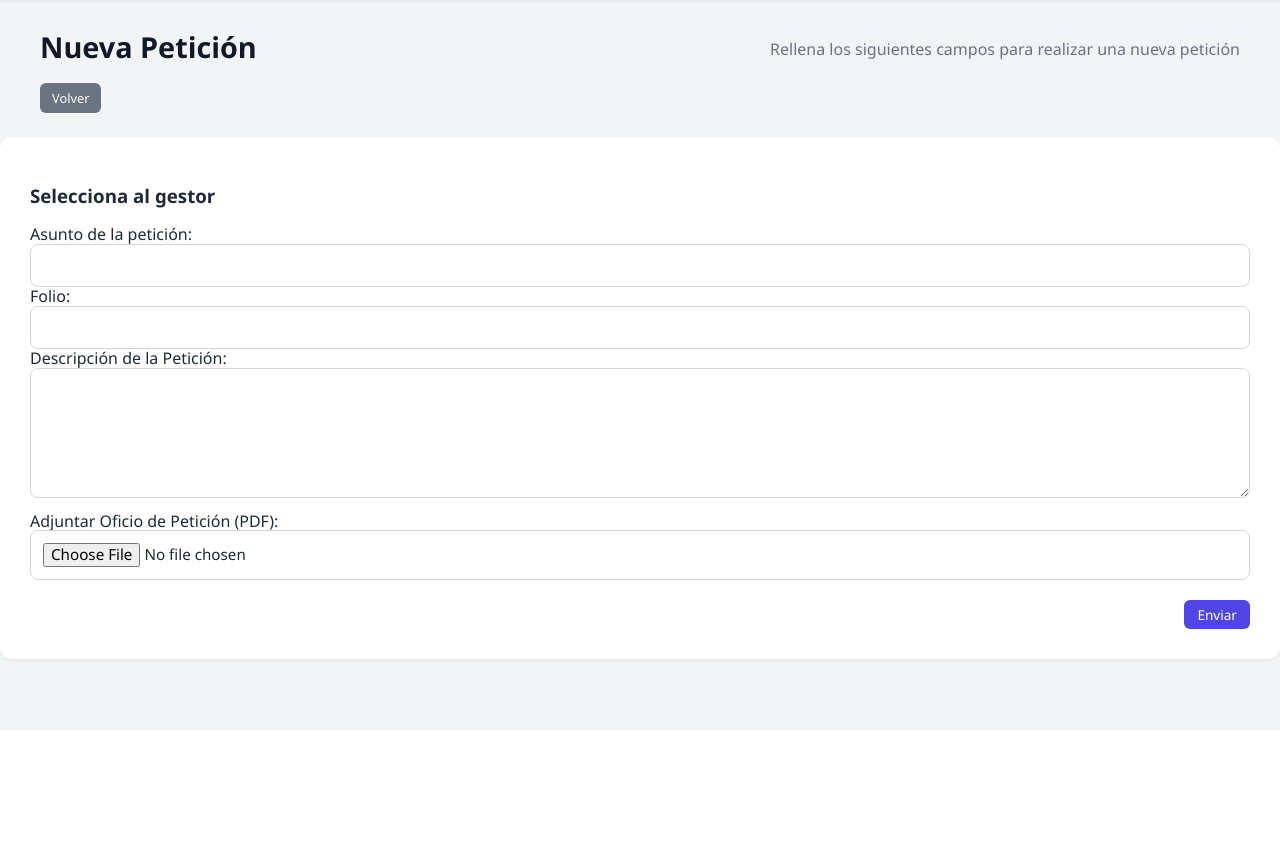
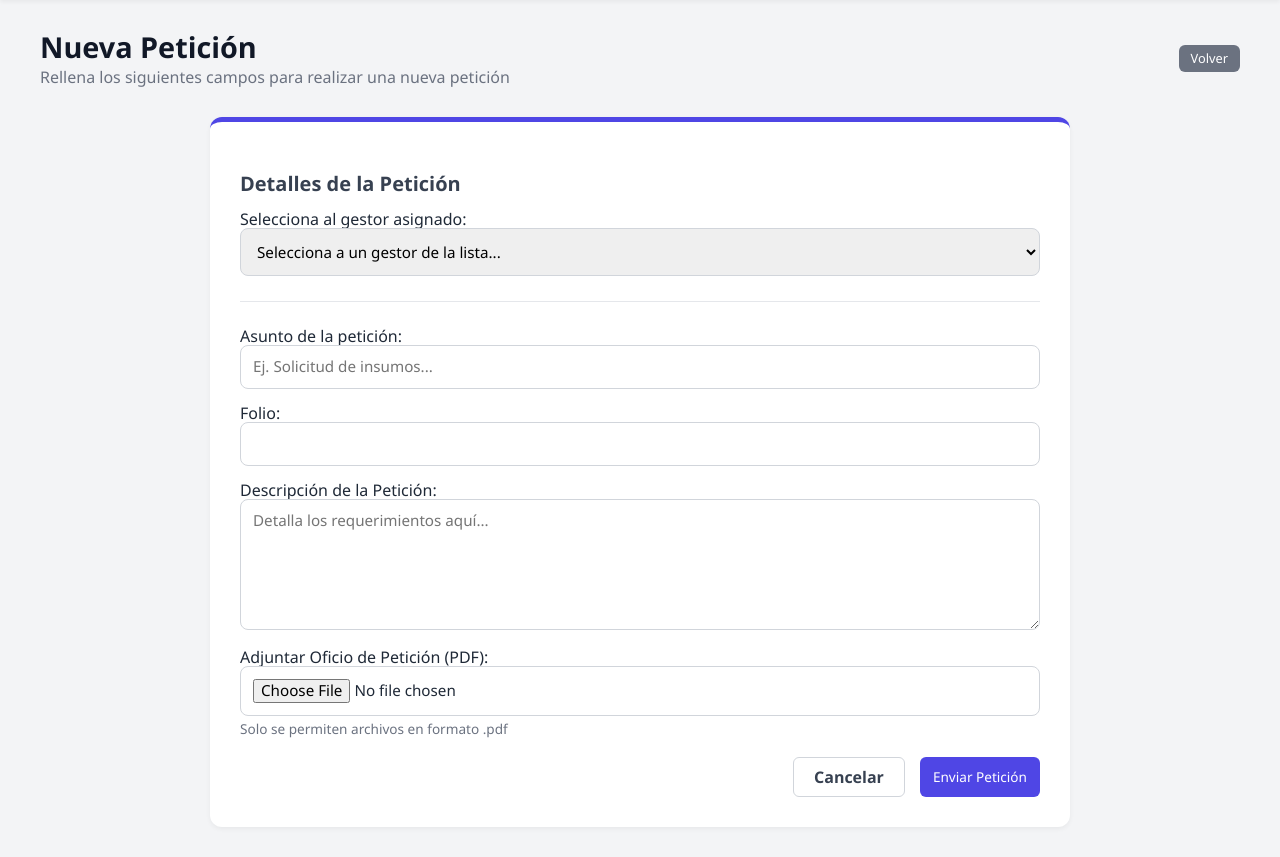
Before and after one commit to BrandonCVale/AMH_SISTEMA_OFICIOS, a Flask app: page /oficios/nueva_peticion_subdirector in a window 1280 px wide. Shown: the part 70-927 px from the top of the page. Before the commit the page ends 735 px from the top, so only its background shows below. Run offline with Flask 3, Linux system fonts and the light colour scheme; the visitor is signed in with stand-in values (Sample User, id 1); data that the repository does not hold is empty.

Commit message:
Interfaz de peticiones de subdirector hecha. Falta la logica

```diff
--- a/app/models/oficio.py
+++ b/app/models/oficio.py
@@ -288,7 +288,7 @@ def obtener_kpis_subdirector(id_usuario, id_area):
         WHERE
             id_area_asignada = %s;
         """
-        cursor.execute(sql_recibidos, (id_area, ))
+        cursor.execute(sql_recibidos, (id_area,))
         conteo_kpis["Recibidos"] = cursor.fetchone()["recibidos"]
 
         # 2. Por asignar
@@ -695,3 +695,28 @@ def guardar_archivo_peticion_db(
         VALUES (%s, %s, %s, %s, %s)
     """
     cursor.execute(sql, (id_peticion, id_usuario, nombre, ruta, extension))
+
+
+def obtener_a_todos_los_gestores():
+    """Regresa una lista con todos los usuarios de tipo gestor"""
+    conexion = obtener_conexion()
+
+    sql = """
+        SELECT
+            id_usuario,
+            nombre_completo,
+            correo_electronico,
+            activo
+        FROM
+            usuarios
+        WHERE
+            id_rol = 1;
+    """
+
+    try:
+        with conexion.cursor() as cursor:
+            cursor.execute(sql)
+            return cursor.fetchall()
+    except Exception as e:
+        print(f"Error al obtener la lista de gestores: {e}")
+        return None
--- a/app/routes/oficios.py
+++ b/app/routes/oficios.py
@@ -24,6 +24,7 @@ from app.models.oficio import (
     registrar_respuesta_peticion_db,
     obtener_kpis_jud,
     obtener_oficios_atendidos_del_subdirector,
+    obtener_a_todos_los_gestores,
 )
 from app.models.usuario import obtener_juds_por_area, buscar_usuario_por_id
 
@@ -325,6 +326,8 @@ def nueva_peticion():
 @bp_oficios.route("/nueva_peticion_subdirector", methods=["GET", "POST"])
 @login_required
 def nueva_peticion_subdirector():
+    lista_gestores = obtener_a_todos_los_gestores()
+
     if request.method == "POST":
         formulario = {
             "asunto": request.form["asunto"],
@@ -344,7 +347,11 @@ def nueva_peticion_subdirector():
         else:
             flash(mensaje, "error")
 
-    return render_template("oficios/peticion_subdirector.html", usuario=current_user)
+    return render_template(
+        "oficios/peticion_subdirector.html",
+        usuario=current_user,
+        gestores=lista_gestores,
+    )
 
 
 @bp_oficios.route(
--- a/app/services/oficio_service.py
+++ b/app/services/oficio_service.py
@@ -350,7 +350,9 @@ class ServicioOficio:
         """Guarda una peticion del subdirector en la tabla 'peticiones' y su archivo en 'archivos_peticion'."""
         conexion = obtener_conexion()
         try:
-            # Obtener gestor/es
+            # Insertar peticion
+            # conexion.begin()
+            # with conexion.cursor() as cursor:
             pass
         except IntegrityError:
             conexion.rollback()
--- a/app/templates/oficios/peticion_subdirector.html
+++ b/app/templates/oficios/peticion_subdirector.html
@@ -2,6 +2,7 @@
 {% block titulo %}
 Peticiones Subdirector
 {% endblock titulo %}
+
 {% block css_adicional %}
 <link rel="stylesheet" href="{{ url_for('static', filename='css/panel.css') }}">
 {% endblock css_adicional %}
@@ -10,46 +11,80 @@ Peticiones Subdirector
 <div class="contenedor-principal">
     {# Header #}
     <div class="header-seccion">
+        <div>
             <h1 class="titulo-panel">Nueva Petición</h1>
-        <p class="subtitulo-panel">Rellena los siguientes campos para realizar
-            una nueva petición</p>
+            <p class="subtitulo-panel">Rellena los siguientes campos para
+                realizar una nueva petición</p>
         </div>
-    <a href="{{ url_for('oficios.panel_control') }}" class="btn-gris">Volver</a>
+        <a href="{{ url_for('oficios.panel_control') }}"
+            class="btn-gris">Volver</a>
     </div>
+
     {# FORMULARIO INICIO #}
-<div class="tarjeta-contenido">
+    <div class="tarjeta-contenido contenedor-formulario tarjeta-destacada">
+
         <div class="titulo-tarjeta">
-        <h3>Selecciona al gestor</h3>
+            <h3 class="titulo-seccion">Detalles de la Petición</h3>
         </div>
-    <form action="POST" enctype="multipart/form-data">
-        <div>
-            <label class="detalle-grupo">Asunto de la petición:</label>
-            <input type="text" name="asunto" class="form-control" required>
+
+        <form method="POST"
+            action="{{ url_for('oficios.nueva_peticion_subdirector') }}"
+            enctype="multipart/form-data" class="formulario-estandar">
+
+            <div class="grupo-formulario">
+                <label class="etiqueta-formulario">Selecciona al gestor
+                    asignado:</label>
+                <select name="id_usuario" class="form-control" required>
+                    <option value disabled selected>Selecciona a un gestor de la
+                        lista...</option>
+                    {% for gestor in gestores %}
+                    <option value="{{gestor.id_usuario}}">{{
+                        gestor.nombre_completo }}</option>
+                    {% endfor %}
+                </select>
             </div>
-        <div>
-            <label class="detalle-grupo">Folio:</label>
-            <input type="text" name="folio" class="form-control" required>
+
+            <hr class="separador-horizontal">
+
+            <div class="grupo-formulario">
+                <label class="etiqueta-formulario">Asunto de la
+                    petición:</label>
+                <input type="text" name="asunto" class="form-control"
+                    placeholder="Ej. Solicitud de insumos..." required>
             </div>
-        <div>
-            <label class="detalle-grupo">Descripción de la Petición:</label>
-            <textarea name="descripcion_solicitud" rows="6" class="form-control"
+
+            <div class="grupo-formulario">
+                <label class="etiqueta-formulario">Folio:</label>
+                <input type="text" name="folio" class="form-control input-folio"
+                    required>
+            </div>
+
+            <div class="grupo-formulario">
+                <label class="etiqueta-formulario">Descripción de la
+                    Petición:</label>
+                <textarea name="descripcion_solicitud" rows="6"
+                    class="form-control"
+                    placeholder="Detalla los requerimientos aquí..."
                     required></textarea>
             </div>
-        <div class="input-archivo-wrapper">
-            <label class="detalle-grupo">Adjuntar Oficio de Petición
+
+            <div class="grupo-formulario input-archivo-wrapper">
+                <label class="etiqueta-formulario">Adjuntar Oficio de Petición
                     (PDF):</label>
-            <input type="file"
-                name="archivo"
-                id="archivo"
-                class="form-control"
-                accept=".pdf"
-                required>
+                <input type="file" name="archivo" id="archivo"
+                    class="form-control input-archivo" accept=".pdf" required>
+                <span class="texto-ayuda">Solo se permiten archivos en formato
+                    .pdf</span>
             </div>
-        <div class="acciones-formulario">
-            <button type="submit" class="btn-primario">Enviar</button>
+
+            <div class="acciones-formulario" style="margin-top: 15px;">
+                <a href="{{ url_for('oficios.panel_control') }}"
+                    class="btn-cancelar">Cancelar</a>
+                <button type="submit" class="btn-primario">Enviar
+                    Petición</button>
             </div>
-        {# boton enviar fin#}
+
         </form>
     </div>
-
+</div>
 {% endblock contenido_principal %}
```
Lines whose indentation alone changed are shown as unchanged.
